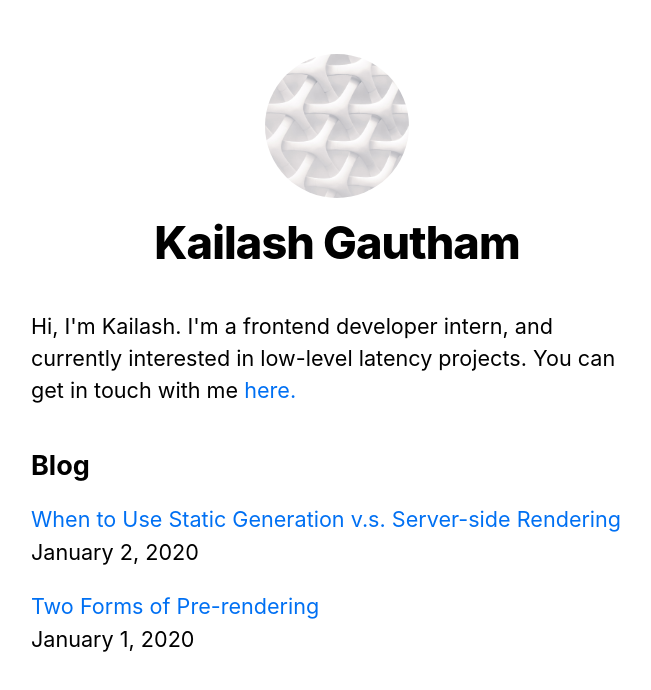
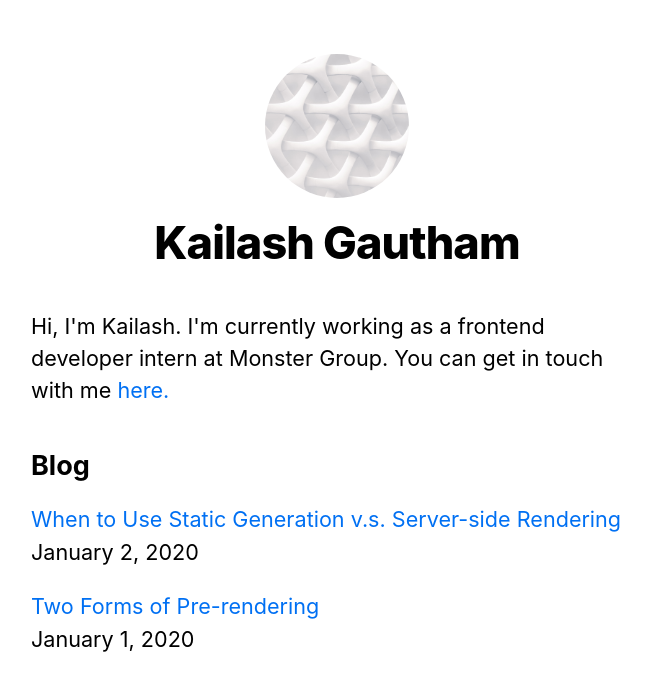
Before and after one commit to kailashgautham/kailashgautham.com, a Next.js app: page / in a window 1280 px wide. Shown: the top 690 px of the page, without its empty margins (303-954 px from the left). Built offline with nearby package versions, Linux system fonts and the light colour scheme.

Commit message:
modified home page

```diff
--- /dev/null
+++ b/pages/api/hello.js
@@ -0,0 +1,3 @@
+export default function handler(req, res) {
+  res.status(200).json({text: "Hello"});
+}
--- a/pages/index.js
+++ b/pages/index.js
@@ -20,7 +20,7 @@ export default function Home({ allPostsData }) {
         <title>{siteTitle}</title>
       </Head>
       <section className={utilStyles.headingMd}>
-        <p>Hi, I'm Kailash. I'm a frontend developer intern, and currently interested in low-level latency projects. You can get in touch with me <a href="https://www.linkedin.com/in/kailashgautham/">here.</a></p>
+        <p>Hi, I'm Kailash. I'm currently working as a frontend developer intern at Monster Group. You can get in touch with me <a href="https://www.linkedin.com/in/kailashgautham/">here.</a></p>
       </section>
       <section className={`${utilStyles.headingMd} ${utilStyles.padding1px}`}>
         <h2 className={utilStyles.headingLg}>Blog</h2>
```
